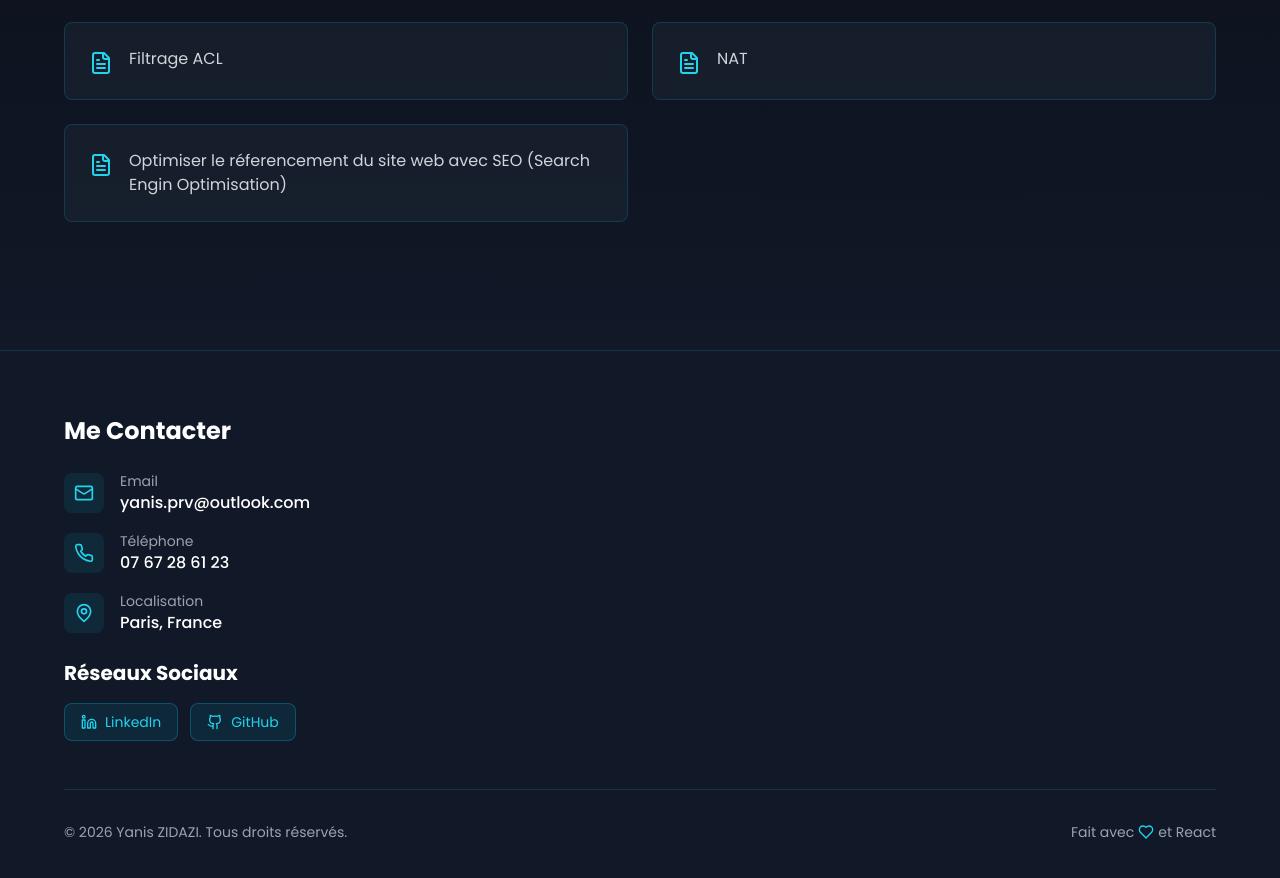
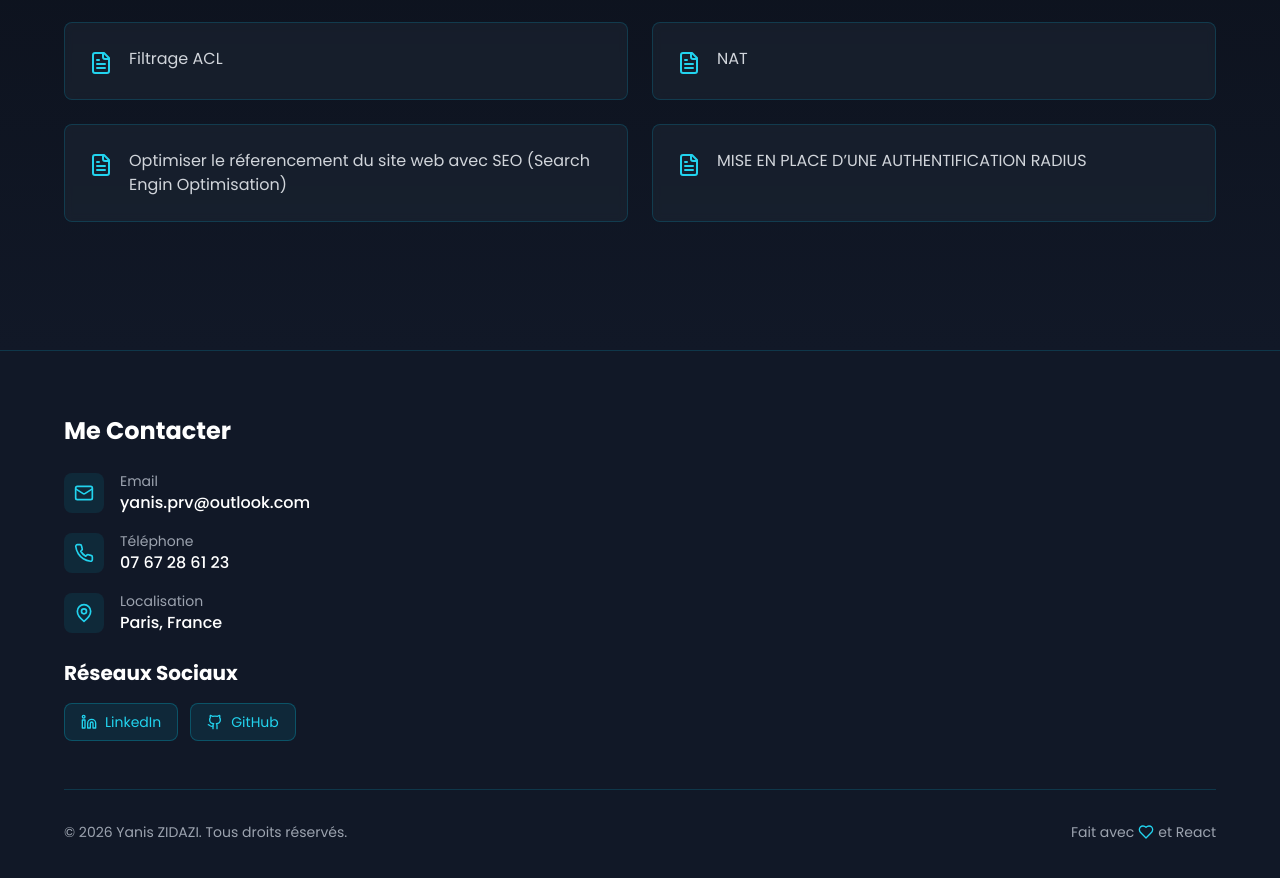
Before and after one commit to Blackazerty/porfolio, a React (Vite) app in the folder portfolioV1/project/: page /epreuve-e5 in a window 1280 px wide. Shown: the part 1430-2308 px from the top of the page. Built offline with nearby package versions, Linux system fonts and the light colour scheme.

Commit message:
Add PDF link for RADIUS authentication and update PDF opening method in EpreuveE5 component

```diff
--- a/portfolioV1/project/src/components/EpreuveE5.tsx
+++ b/portfolioV1/project/src/components/EpreuveE5.tsx
@@ -62,10 +62,14 @@ export default function EpreuveE5() {
       name: 'Optimiser le réferencement du site web avec SEO (Search Engin Optimisation)',
       pdf: 'Optimiser le réferencement du site web avec SEO (Search Engin Optimisation).pdf'
     },
+    {
+      name: 'MISE EN PLACE D’UNE AUTHENTIFICATION RADIUS',
+      pdf: 'MISSION 6 _  MISE EN PLACE D’UNE AUTHENTIFICATION RADIUS.pdf'
+    },
   ];
 
   const handleOpenPDF = (pdfName: string) => {
-    window.open(`/${pdfName}`, '_blank');
+    window.open(`/${encodeURIComponent(pdfName)}`, '_blank');
   };
 
   return (
```
Also changed, not shown: 1 other file (tests, documents, lock files or other folders).
